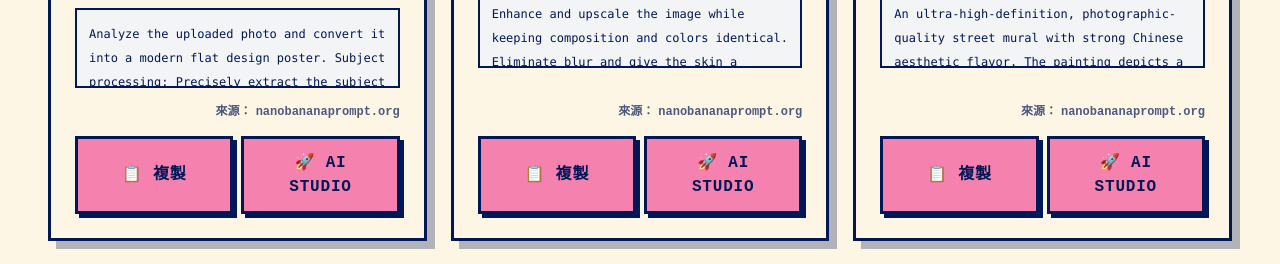
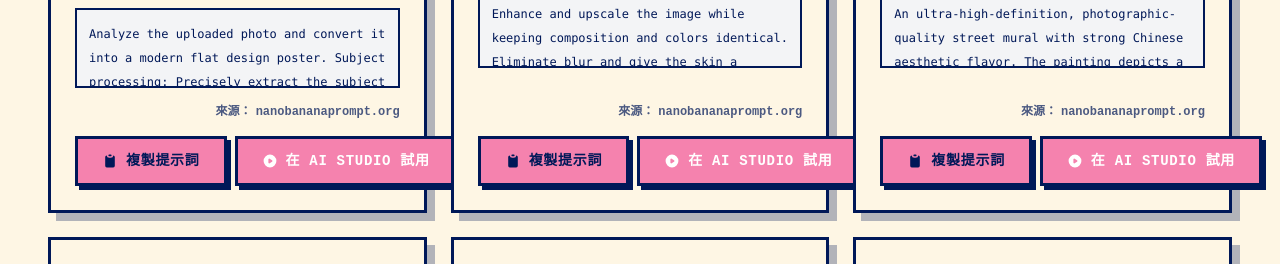
Before and after one commit to LukaHuang/nano-banana-gallery, a Next.js app: page / in a window 1280 px wide. Shown: the part 1020-1284 px from the top of the page. Built offline with nearby package versions, Linux system fonts and the light colour scheme; grey boxes are pictures that could not be loaded.

Commit message:
Fix lint errors and increase button size
- Removed duplicate state declaration
- Fixed JSX syntax errors
- Increased button padding and font size for better visibility
- Maintained single-line layout for buttons

```diff
--- a/components/PromptCard.tsx
+++ b/components/PromptCard.tsx
@@ -13,8 +13,6 @@ interface PromptCardProps {
 export default function PromptCard({ prompt, language }: PromptCardProps) {
   const [copied, setCopied] = useState(false);
   const [showFullPrompt, setShowFullPrompt] = useState(false);
-  const [showToast, setShowToast] = useState(false);
-  const [toastPosition, setToastPosition] = useState({ x: 0, y: 0 });
   const [imageError, setImageError] = useState(false);
 
   // Find the source for this prompt
@@ -26,42 +24,7 @@ export default function PromptCard({ prompt, language }: PromptCardProps) {
     setTimeout(() => setCopied(false), 2000);
   };
 
-  const openInAIStudio = (e: React.MouseEvent) => {
-    // Get mouse position
-    setToastPosition({ x: e.clientX, y: e.clientY });
-
-    // Copy to clipboard
-    navigator.clipboard.writeText(prompt.prompt);
-    setCopied(true);
-    setShowToast(true);
-
-    // Show toast briefly, then open AI Studio
-    setTimeout(() => {
-      window.open('https://aistudio.google.com/app/prompts/new_chat', '_blank');
-
-      // Hide toast after opening
-      setTimeout(() => {
-        setCopied(false);
-        setShowToast(false);
-      }, 1000);
-    }, 1500);
-  };
-
   return (
-    <>
-      {/* Toast Notification at cursor position */}
-      {showToast && (
-        <div
-          className="fixed z-[9999] retro-badge bg-secondary text-foreground px-6 py-3 text-lg font-bold shadow-lg pointer-events-none animate-bounce"
-          style={{
-            left: `${toastPosition.x + 10}px`,
-            top: `${toastPosition.y - 40}px`,
-          }}
-        >
-          {language === 'en' ? '✓ Copied!' : '✓ 已複製！'}
-        </div>
-      )}
-
     <div className="retro-card p-6 flex flex-col h-full relative">
       {/* Example Image */}
       <div className="mb-4 border-3 border-current overflow-hidden relative bg-gradient-to-br from-purple-400 via-pink-400 to-orange-400">
@@ -69,20 +32,14 @@ export default function PromptCard({ prompt, language }: PromptCardProps) {
           <Image
             src={prompt.imageUrl}
             alt={prompt.title[language]}
-              width={600}
-              height={400}
+            width={400}
+            height={300}
             className="w-full h-48 object-cover"
-              unoptimized
             onError={() => setImageError(true)}
           />
         ) : (
-            <div className="w-full h-48 flex items-center justify-center bg-gradient-to-br from-purple-400 via-pink-400 to-orange-400">
-              <div className="text-center text-white p-4">
-                <div className="text-4xl mb-2">🍌</div>
-                <div className="text-sm font-bold opacity-80">
-                  {language === 'en' ? 'Image Preview' : '圖片預覽'}
-                </div>
-              </div>
+          <div className="w-full h-48 flex items-center justify-center text-4xl">
+            🍌
           </div>
         )}
       </div>
@@ -195,30 +152,60 @@ export default function PromptCard({ prompt, language }: PromptCardProps) {
       <div className="flex gap-2 mt-auto">
         <button
           onClick={copyToClipboard}
-            className={`retro-button flex-1 ${copied ? 'retro-button-secondary' : ''
-              }`}
+          className="flex-1 retro-button flex items-center justify-center gap-2 py-2 text-sm whitespace-nowrap"
         >
-            {copied
-              ? language === 'en'
-                ? '✓ Copied!'
-                : '✓ 已複製！'
-              : language === 'en'
-                ? '📋 Copy'
-                : '📋 複製'}
+          {copied ? (
+            <>
+              <svg
+                xmlns="http://www.w3.org/2000/svg"
+                className="h-4 w-4"
+                viewBox="0 0 20 20"
+                fill="currentColor"
+              >
+                <path
+                  fillRule="evenodd"
+                  d="M16.707 5.293a1 1 0 010 1.414l-8 8a1 1 0 01-1.414 0l-4-4a1 1 0 011.414-1.414L8 12.586l7.293-7.293a1 1 0 011.414 0z"
+                  clipRule="evenodd"
+                />
+              </svg>
+              {language === 'en' ? 'Copied!' : '已複製！'}
+            </>
+          ) : (
+            <>
+              <svg
+                xmlns="http://www.w3.org/2000/svg"
+                className="h-4 w-4"
+                viewBox="0 0 20 20"
+                fill="currentColor"
+              >
+                <path d="M8 3a1 1 0 011-1h2a1 1 0 110 2H9a1 1 0 01-1-1z" />
+                <path d="M6 3a2 2 0 00-2 2v11a2 2 0 002 2h8a2 2 0 002-2V5a2 2 0 00-2-2 3 3 0 01-3 3H9a3 3 0 01-3-3z" />
+              </svg>
+              {language === 'en' ? 'Copy Prompt' : '複製提示詞'}
+            </>
+          )}
         </button>
-          <button
-            onClick={openInAIStudio}
-            className="retro-button flex-1"
-            title={
-              language === 'en'
-                ? 'Open in Google AI Studio (copies prompt)'
-                : '在 Google AI Studio 中打開（複製提示詞）'
-            }
+        <a
+          href="https://aistudio.google.com/"
+          target="_blank"
+          rel="noopener noreferrer"
+          className="flex-1 retro-button flex items-center justify-center gap-2 py-2 text-sm bg-accent text-white whitespace-nowrap"
         >
-            {language === 'en' ? '🚀 AI Studio' : '🚀 AI Studio'}
-          </button>
+          <svg
+            xmlns="http://www.w3.org/2000/svg"
+            className="h-4 w-4"
+            viewBox="0 0 20 20"
+            fill="currentColor"
+          >
+            <path
+              fillRule="evenodd"
+              d="M10 18a8 8 0 100-16 8 8 0 000 16zM9.555 7.168A1 1 0 008 8v4a1 1 0 001.555.832l3-2a1 1 0 000-1.664l-3-2z"
+              clipRule="evenodd"
+            />
+          </svg>
+          {language === 'en' ? 'Try in AI Studio' : '在 AI Studio 試用'}
+        </a>
       </div>
     </div>
-    </>
   );
 }
```
Lines whose indentation alone changed are shown as unchanged.
